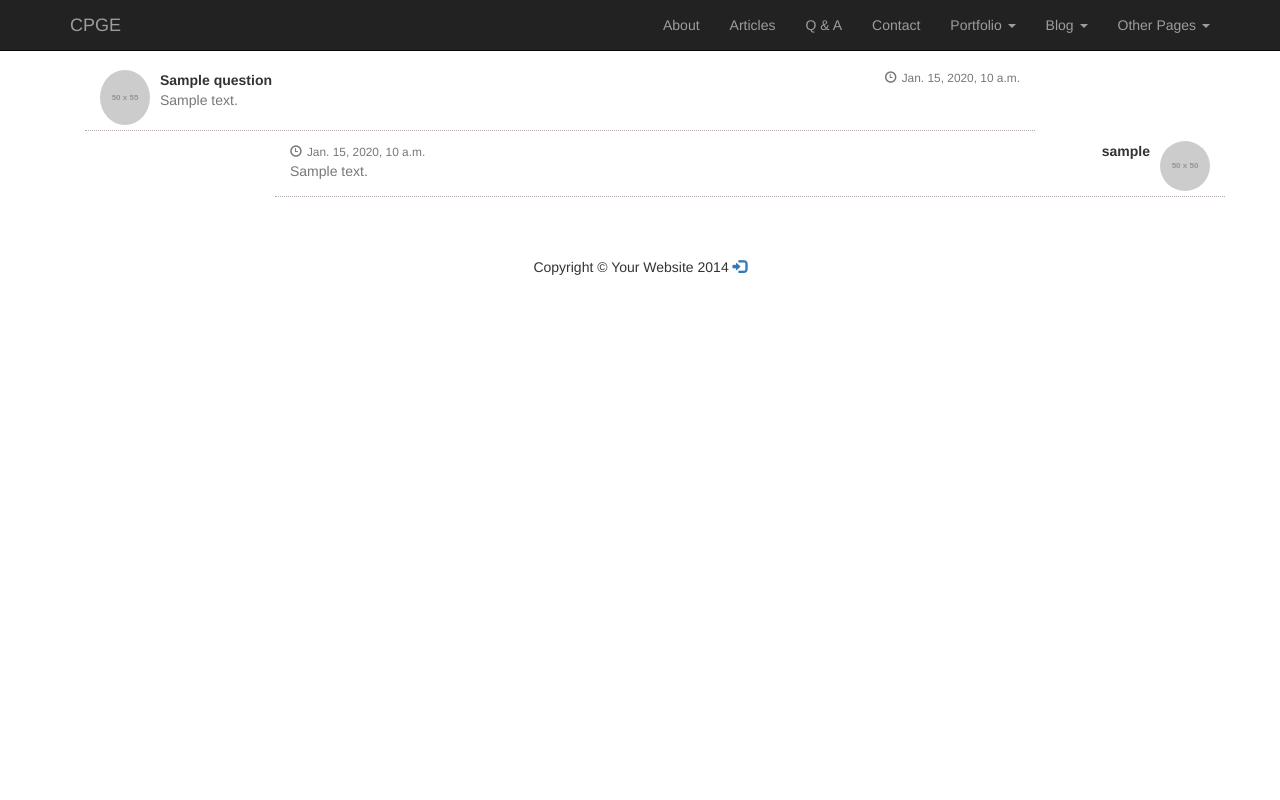
After one commit to anthonyhtyao/cpge_tw, a Django app: page /questionlist in a window 1280 px wide. The commit adds this page. Run offline with Django 3.2, Linux system fonts and the light colour scheme; tables that the repository leaves empty hold one stand-in row (values such as "Sample post"); grey boxes labelled with a size stand in for pictures from a placeholder-image service; some libraries are stand-ins or nearby versions.

Commit message:
Add Q & A modules and Q & A page

```diff
--- a/cpge_tw/urls.py
+++ b/cpge_tw/urls.py
@@ -28,6 +28,7 @@ urlpatterns = [
     url(r'^article/(?P<articleID>[0-9]*)/articlecomment$',views.articlecomment, name='articlecomment'),
     url(r'^articlecomment/(?P<commentID>[0-9]*)/(?P<articleID>[0-9]*)/$',views.replycomment, name='replycomment'),
     url(r'^articlelist$',views.articlelist, name='articlelist'),
+    url(r'^questionlist$',views.questionlist, name='questionlist'),
     url(r'^createarticle$',views.createarticle, name='createarticle'),
     url(r'^tinymce/', include('tinymce.urls') ),
     url(r'^logout/$', views.user_logout, name='logout'),
--- a/cpge_tw/views.py
+++ b/cpge_tw/views.py
@@ -1,7 +1,7 @@
 from django.shortcuts import render
-from reco.forms import UserForm, UserProfileForm, ArticleForm, CommentForm
-from reco.models import Article, UserProfile, Comment
+from reco.forms import *
 from django.contrib.contenttypes.models import ContentType
+from reco.models import *
 from django.contrib.auth import authenticate, login, logout
 from django.http import HttpResponseRedirect, HttpResponse
 from django.contrib.auth.decorators import login_required
@@ -71,6 +71,14 @@ def articlelist(request):
         'articles' : articles
     }
     return render(request, 'cpge_tw/article-list.html', context_dict)
+
+def questionlist(request):
+    questions = Question.objects.all()
+    answers = Answer.objects.all()
+    context_dict = {
+        'questions' : questions,
+    }
+    return render(request, 'cpge_tw/questionList.html', context_dict)
 
 @login_required
 def createarticle(request):
--- a/reco/admin.py
+++ b/reco/admin.py
@@ -5,3 +5,5 @@ from reco.models import *
 admin.site.register(UserProfile)
 admin.site.register(Article)
 admin.site.register(Comment)
+admin.site.register(Question)
+admin.site.register(Answer)
--- a/reco/models.py
+++ b/reco/models.py
@@ -45,3 +45,20 @@ class Article(models.Model):
 
     def __str__(self):
         return self.title
+
+class Question(models.Model):
+    title = models.CharField(max_length=128)
+    content = models.TextField(null=False)
+    date = models.DateTimeField(auto_now_add=True, auto_now=False)
+
+    def __str__(self):
+        return self.title
+
+class Answer(models.Model):
+    content = models.TextField(null=False)
+    author = models.ForeignKey(UserProfile)
+    question = models.OneToOneField(Question)
+    date = models.DateTimeField(auto_now_add=True, auto_now=False)
+
+    def __str__(self):
+        return self.content
--- /dev/null
+++ b/static/css/QandA.css
@@ -0,0 +1,59 @@
+.chat
+{
+    list-style: none;
+    margin: 0;
+    padding: 0;
+}
+
+.chat li
+{
+    margin-bottom: 10px;
+    padding-bottom: 5px;
+    border-bottom: 1px dotted #B3A9A9;
+}
+
+.chat li.left .chat-body
+{
+    margin-left: 60px;
+}
+
+.chat li.right .chat-body
+{
+    margin-right: 60px;
+}
+
+
+.chat li .chat-body p
+{
+    margin: 0;
+    color: #777777;
+}
+
+.panel .slidedown .glyphicon, .chat .glyphicon
+{
+    margin-right: 5px;
+}
+
+.panel-body
+{
+    overflow-y: scroll;
+    height: 250px;
+}
+
+::-webkit-scrollbar-track
+{
+    -webkit-box-shadow: inset 0 0 6px rgba(0,0,0,0.3);
+    background-color: #F5F5F5;
+}
+
+::-webkit-scrollbar
+{
+    width: 12px;
+    background-color: #F5F5F5;
+}
+
+::-webkit-scrollbar-thumb
+{
+    -webkit-box-shadow: inset 0 0 6px rgba(0,0,0,.3);
+    background-color: #555;
+}
--- a/templates/base.html
+++ b/templates/base.html
@@ -5,6 +5,7 @@
     {# <link href="{% static "css/bootstrap.min.css" %}" rel="stylesheet"> #}
     <link rel="stylesheet" href="https://maxcdn.bootstrapcdn.com/bootstrap/3.3.6/css/bootstrap.min.css" integrity="sha384-1q8mTJOASx8j1Au+a5WDVnPi2lkFfwwEAa8hDDdjZlpLegxhjVME1fgjWPGmkzs7" crossorigin="anonymous">
     <!-- Custom CSS -->
+    <link href="{% static "css/QandA.css" %}" rel="stylesheet">
     <link href="{% static "css/modern-business.css" %}" rel="stylesheet">
     <link href="{% static "css/style.css" %}" rel="stylesheet">
     <link rel="stylesheet" href="https://maxcdn.bootstrapcdn.com/bootstrap/3.3.6/css/bootstrap.min.css" integrity="sha384-1q8mTJOASx8j1Au+a5WDVnPi2lkFfwwEAa8hDDdjZlpLegxhjVME1fgjWPGmkzs7" crossorigin="anonymous">
@@ -57,6 +58,9 @@
                     </li>
                     <li>
                         <a href="/articlelist">Articles</a>
+                    </li>
+                    <li>
+                        <a href="/questionlist">Q & A</a>
                     </li>
                     <li>
                         <a href="contact.html">Contact</a>
--- /dev/null
+++ b/templates/cpge_tw/questionList.html
@@ -0,0 +1,33 @@
+{% extends 'article-base.html' %}
+{% block body_block %}
+
+<div class="container">
+    <ul class="chat">
+    {% for question in questions %}
+                        <li class="left clearfix col-md-10"><span class="chat-img pull-left">
+                            <img src="http://placehold.it/50/55C1E7/fff&text=U" alt="User Avatar" class="img-circle" />
+                        </span>
+                            <div class="chat-body clearfix">
+                                <div class="header">
+                                    <strong class="primary-font">{{ question.title }}</strong> <small class="pull-right text-muted">
+                                        <span class="glyphicon glyphicon-time"></span>{{ question.date }}</small>
+                                </div>
+                                <p>{{ question.content }}</p>
+                            </div>
+                        </li>
+                        <li class="right clearfix col-md-offset-2 col-md-10"><span class="chat-img pull-right">
+                            <img src="http://placehold.it/50/FA6F57/fff&text=ME" alt="User Avatar" class="img-circle" />
+                        </span>
+                            <div class="chat-body clearfix">
+                                <div class="header">
+                                    <small class=" text-muted"><span class="glyphicon glyphicon-time"></span>{{ question.answer.date}}</small>
+                                    <strong class="pull-right primary-font">{{ question.answer.author }}</strong>
+                                </div>
+                                <p>{{ question.answer.content }}</p>
+                            </div>
+                        </li>
+
+    {% endfor %}
+    </ul>
+</div>
+{% endblock%}
```
Also changed, not shown: reco/migrations/0010_auto_20160220_2159.py (added), reco/migrations/0011_remove_answer_title.py (added).
